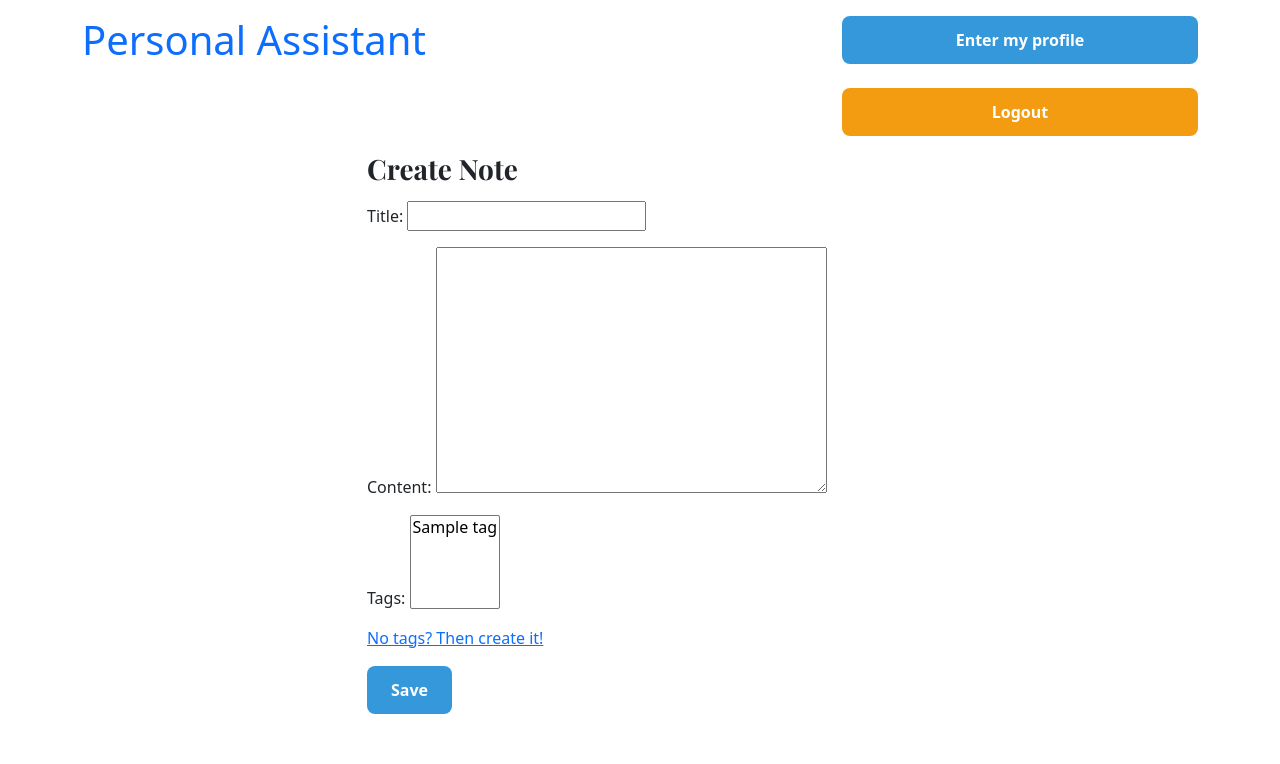
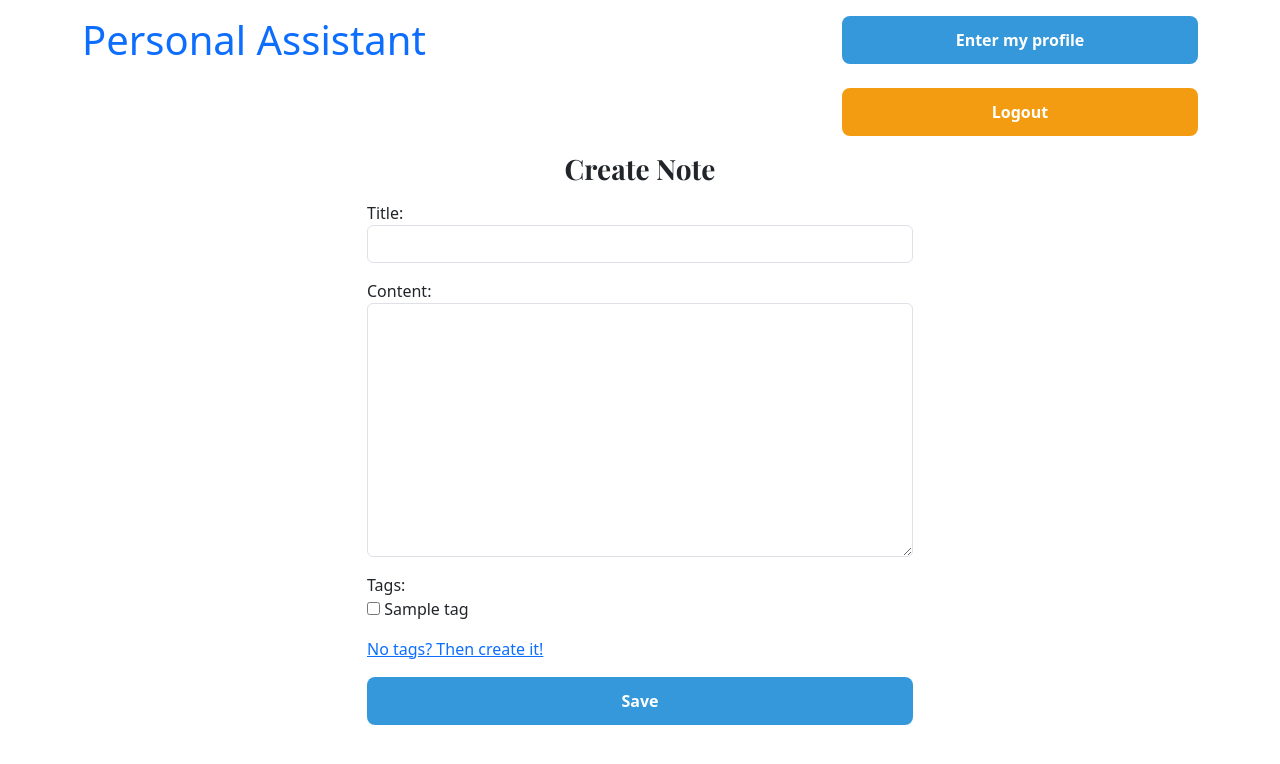
Before and after one commit to Shtomuch/Personal_Assistant, a Django app: page /users/notes/create/ in a window 1280 px wide. Shown: the top 764 px of the page. Run offline with Django 5.2, Linux system fonts and the light colour scheme; a user stored in the database is signed in; tables that the repository leaves empty hold one stand-in row (values such as "Sample post").

Commit message:
updated notes

```diff
--- a/personal_assistant/notes/forms.py
+++ b/personal_assistant/notes/forms.py
@@ -6,9 +6,11 @@ from notes.models import Notes, Tag
 class NoteForm(forms.ModelForm):
     class Meta:
         model = Notes
-        fields = ["title", "content", "tags"]
+        fields = ['title', 'content', 'tags']
         widgets = {
-            'tag': CheckboxSelectMultiple()
+            'title': forms.TextInput(attrs={'class': 'form-control'}),
+            'content': forms.Textarea(attrs={'class': 'form-control'}),
+            'tags': forms.CheckboxSelectMultiple(),
         }
 
 class TagCreateForm(forms.ModelForm):
--- a/personal_assistant/notes/templates/notes/main.html
+++ b/personal_assistant/notes/templates/notes/main.html
@@ -32,7 +32,8 @@
                             <a href="{% url 'update_url' note.id %}" class="btn btn-warning btn-sm">Update</a>
                             <form action="{% url 'delete_url' note.id %}" method="post" style="display:inline;">
                                 {% csrf_token %}
-                                <button type="submit" class="btn btn-danger btn-sm">Delete</button>
+                                <button type="submit" class="btn btn-danger btn-sm" style="background-color: red; border-color: red;">Delete
+                                </button>
                             </form>
                         </td>
                     </tr>
--- a/personal_assistant/notes/templates/notes/note.html
+++ b/personal_assistant/notes/templates/notes/note.html
@@ -3,12 +3,23 @@
 {% block content %}
 <div class="row">
     <div class="col-md-6 offset-md-3">
-        <h2>Create Note</h2>
+        <h2 class="text-center">Create Note</h2>
         <form method="post">
             {% csrf_token %}
-            {{ form.as_p }}
-            <p><a href="{%url 'tag_create_url' %}">No tags? Then create it!</a></p>
-            <button type="submit" class="btn btn-success">Save</button>
+            <div class="mb-3">
+                {{ form.title.label_tag }}
+                {{ form.title }}
+            </div>
+            <div class="mb-3">
+                {{ form.content.label_tag }}
+                {{ form.content }}
+            </div>
+            <div class="mb-3">
+                {{ form.tags.label_tag }}
+                {{ form.tags }}
+            </div>
+            <p><a href="{% url 'tag_create_url' %}">No tags? Then create it!</a></p>
+            <button type="submit" class="btn btn-success w-100">Save</button>
         </form>
     </div>
 </div>
--- a/personal_assistant/notes/templates/notes/show.html
+++ b/personal_assistant/notes/templates/notes/show.html
@@ -25,8 +25,9 @@
                     <a href="{% url 'main_url' %}" class="btn btn-primary">Back to List</a>
                     <a href="{% url 'update_url' note.id %}" class="btn btn-warning">Edit</a>
                     <form action="{% url 'delete_url' note.id %}" method="post" style="display:inline;">
-                        {% csrf_token %}
-                        <button type="submit" class="btn btn-danger">Delete</button>
+                                {% csrf_token %}
+                                <button type="submit" class="btn btn-danger btn-sm" style="background-color: red; border-color: red;">Delete
+                                </button>
                     </form>
                 </div>
             </div>
```
Also changed, not shown: personal_assistant/utils/categorized_news.json (+4 -4 lines).
